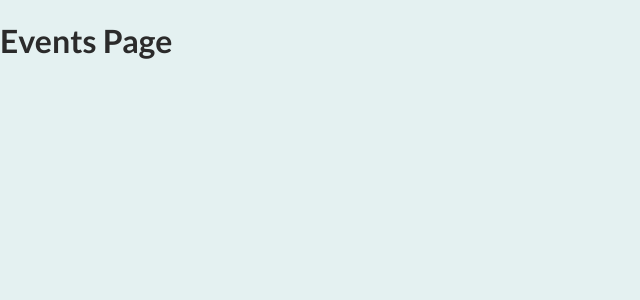
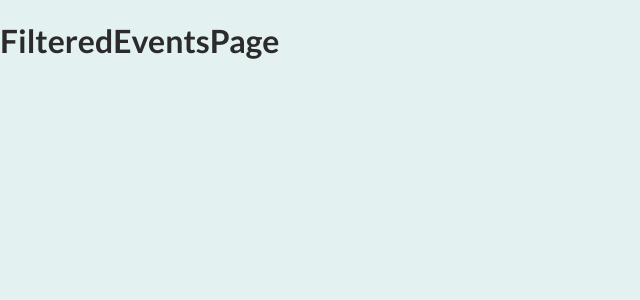
Before and after one commit to Guillecaba/events-web, a Next.js app: page /events in a window 1280 px wide. Shown: the top 300 px of the page, without its empty margins (0-640 px from the left). Built offline with nearby package versions, Linux system fonts and the light colour scheme.

Commit message:
setup main pages

```diff
--- /dev/null
+++ b/pages/events/[...slug]/index.js
@@ -0,0 +1,13 @@
+import { useRouter }from 'next/router';
+
+const FilteredEventsPage= () => {
+    const router = useRouter();
+    console.log(router.query)
+    return(
+        <div>
+            <h1>FilteredEventsPage</h1>
+        </div>
+    )
+}
+
+export default FilteredEventsPage;
--- a/pages/events/index.js
+++ b/pages/events/index.js
@@ -2,7 +2,7 @@
 
 const EventsPage = () => {
     return (<div>
-        <h1> Events Page</h1>
+        <h1>AllEvents</h1>
     </div>)
 }
 
```
Also changed, not shown: pages/events/[eventId]/index.js (renamed from pages/events/[id]/index.js).
